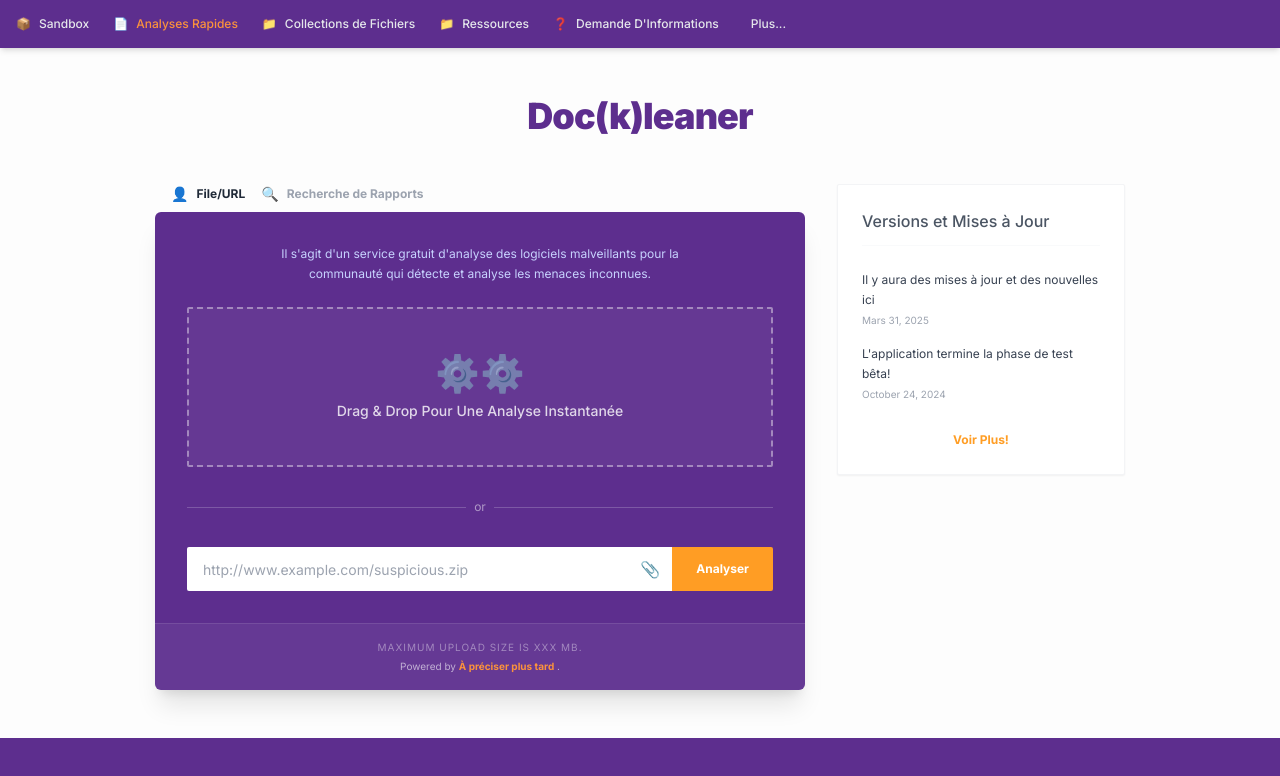
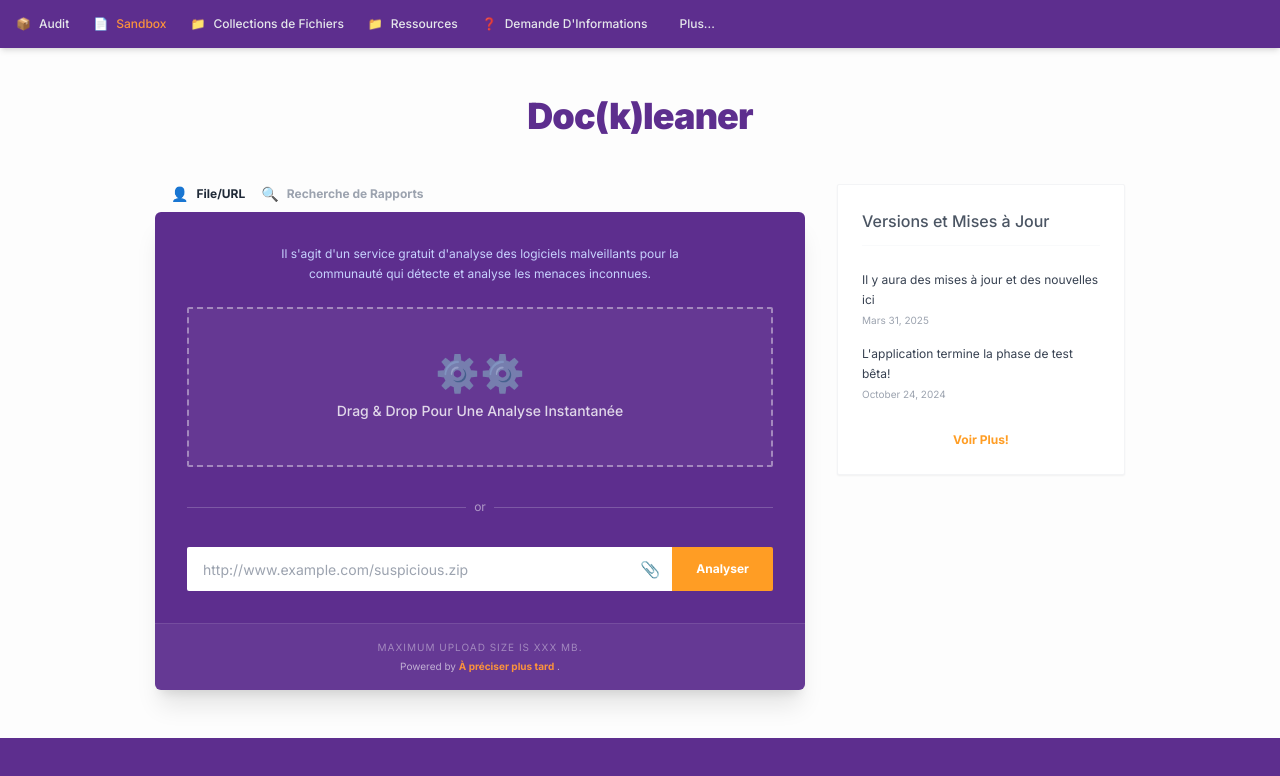
Before and after one commit to iddqdld/doc-k-leaner, a React (Vite) app in the folder frontend/: page / in a window 1280 px wide. Shown: the top 776 px of the page. Built offline with nearby package versions, Linux system fonts and the light colour scheme.

Commit message:
smol frontend naming patch

```diff
--- a/frontend/src/components/Layout.tsx
+++ b/frontend/src/components/Layout.tsx
@@ -9,8 +9,8 @@ interface LayoutProps {
 
 const Layout: React.FC<LayoutProps> = ({ children, activeTab, setActiveTab }) => {
   const navItems = [
-    { id: 'sandbox', label: 'Sandbox', icon: '📦' },
-    { id: 'scanner', label: 'Analyses Rapides', icon: '📄' },
+    { id: 'sandbox', label: 'Audit', icon: '📦' },
+    { id: 'scanner', label: 'Sandbox', icon: '📄' },
     { id: 'collections', label: 'Collections de Fichiers', icon: '📁' },
     { id: 'ressources', label: 'Ressources', icon: '📁' },
     { id: 'demande', label: "Demande D'Informations", icon: '❓' },
```
